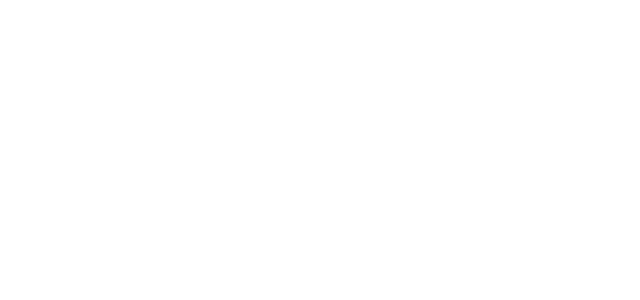
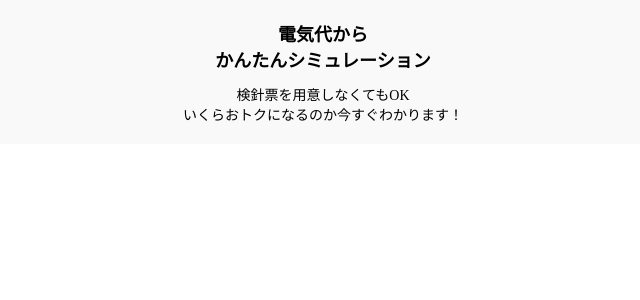
Before and after one commit to enechange/coding-challenge, a Next.js app in the folder frontend_challenge_2/challenges/toru_shimizu/coding-challenge/: page / in a window 1280 px wide. Shown: the top 300 px of the page, without its empty margins (317-957 px from the left). Built offline with nearby package versions, Linux system fonts and the light colour scheme.

Commit message:
feat: ヘッダー部分を実装

```diff
--- a/frontend_challenge_2/challenges/toru_shimizu/coding-challenge/src/pages/index.tsx
+++ b/frontend_challenge_2/challenges/toru_shimizu/coding-challenge/src/pages/index.tsx
@@ -1,4 +1,5 @@
 import Head from "next/head";
+import styles from "@/styles/Home.module.scss";
 
 export default function Home() {
   return (
@@ -9,7 +10,20 @@ export default function Home() {
         <meta name="viewport" content="width=device-width, initial-scale=1" />
         <link rel="icon" href="/favicon.ico" />
       </Head>
-      <main></main>
+      <main>
+        <header className={styles.header}>
+          <h1>
+            電気代から
+            <br />
+            かんたんシミュレーション
+          </h1>
+          <p>
+            検針票を用意しなくてもOK
+            <br />
+            いくらおトクになるのか今すぐわかります！
+          </p>
+        </header>
+      </main>
     </>
   );
 }
--- /dev/null
+++ b/frontend_challenge_2/challenges/toru_shimizu/coding-challenge/src/styles/home.module.scss
@@ -0,0 +1,13 @@
+.header {
+  padding: 20px;
+  text-align: center;
+  display: grid;
+  gap: 12px;
+  background-color: #f9f9f9;
+  h1 {
+    font-size: 18px;
+  }
+  p {
+    font-size: 14px;
+  }
+}
```
